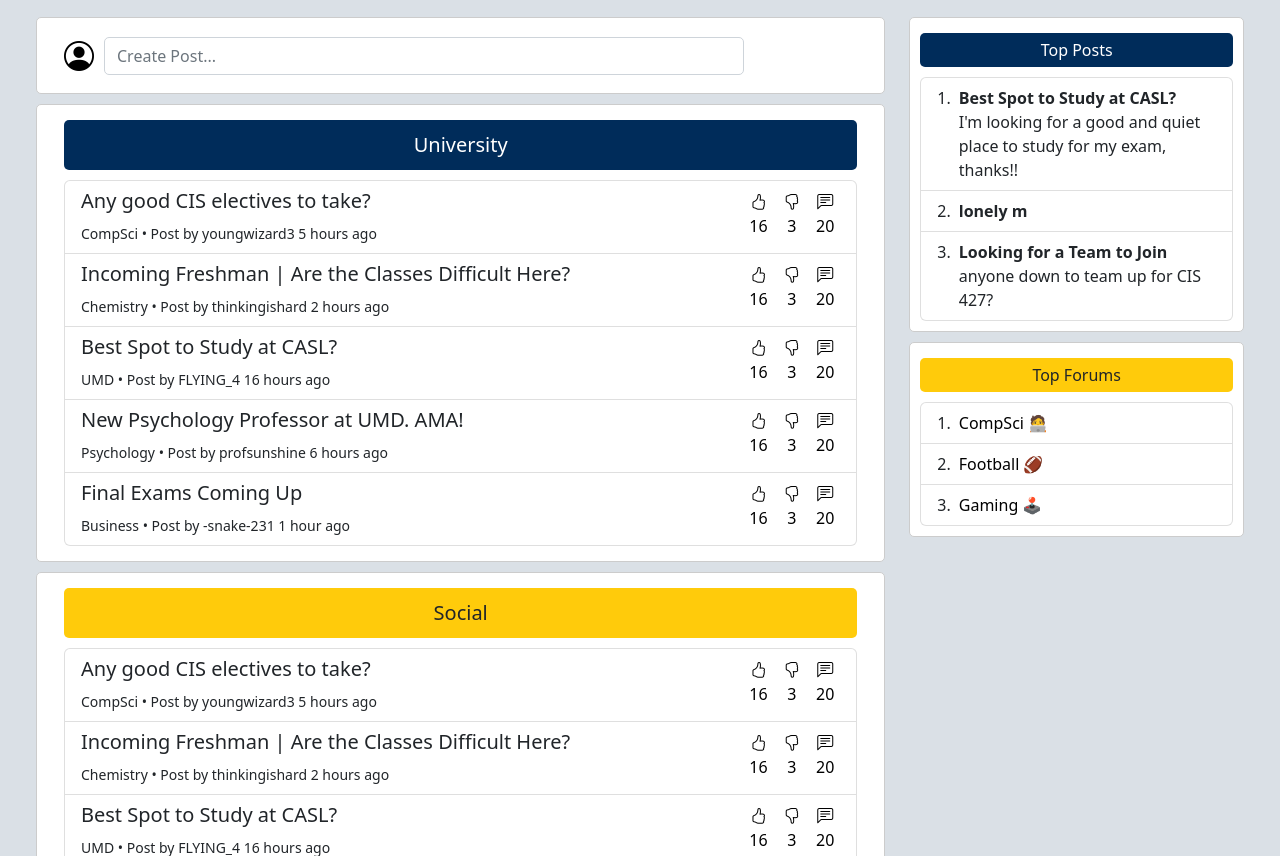
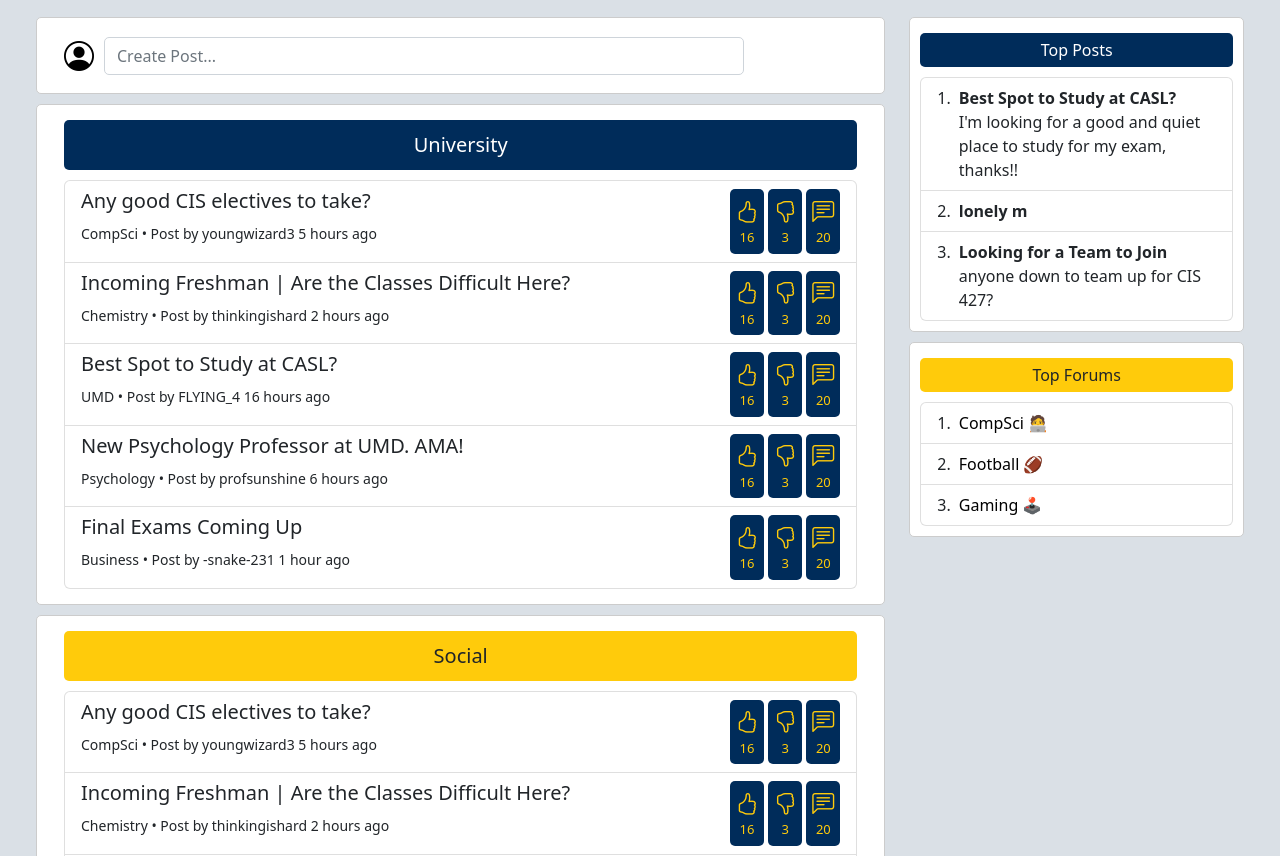
Before and after one commit to ashra-f/studyspot, a PHP site: page /html/index.html in a window 1280 px wide. Shown: the part 63-919 px from the top of the page. Run offline with PHP 8.4, Linux system fonts and the light colour scheme; some libraries are stand-ins or nearby versions.

Commit message:
Add files via upload

```diff
--- a/frontend/css/styles.css
+++ b/frontend/css/styles.css
@@ -173,3 +173,15 @@ a:link,  a:visited, a:hover{
     color: #002c5a;
     font-size: 18px;
 }
+
+.bi-hand-thumbs-up, .bi-hand-thumbs-down, .bi-chat-left-text {
+    font-size: 22px;
+    color: #ffcb0b;
+    background-color: #002c5a;
+    border-radius: 5px;
+    padding: 6px;
+}
+
+.comment-count, .like-count, .dislike-count {
+    font-size: 13px;
+}
```
